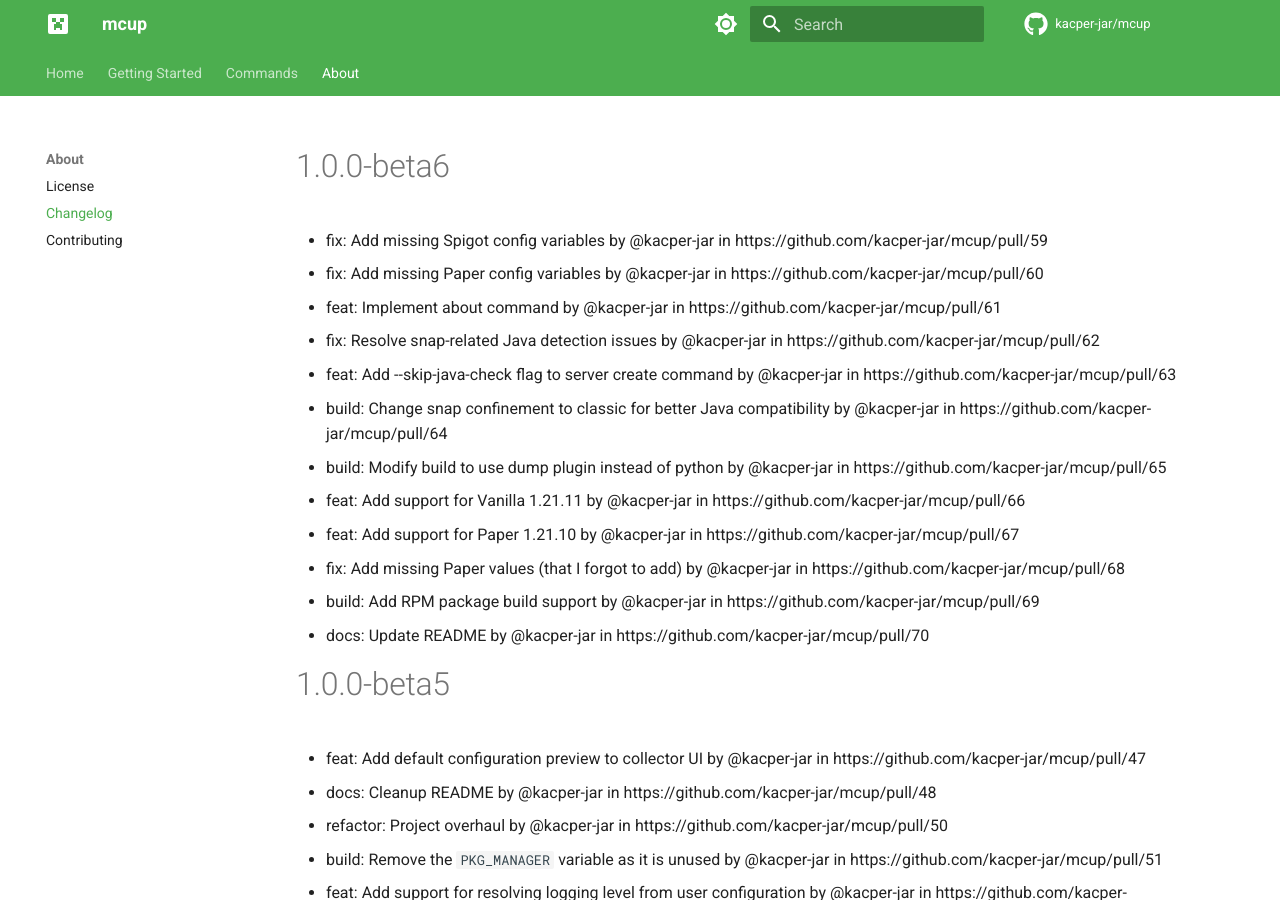
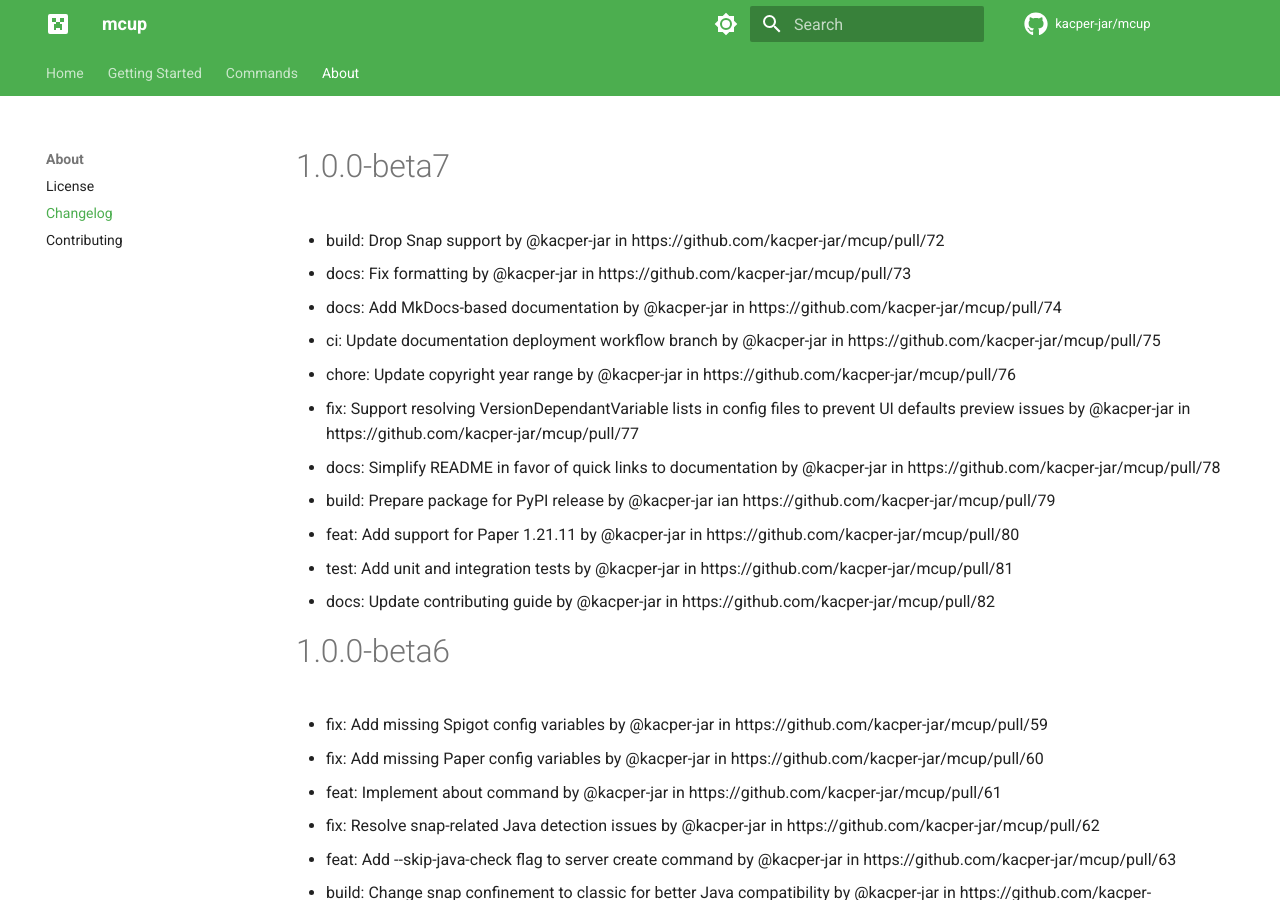
Before and after one commit to kacper-jar/mcup, an MkDocs documentation site: the page built from docs/about/changelog.md, in a window 1280 px wide and 900 px high. Built offline with MkDocs 1.6.1 and Material for MkDocs 9.7.7, drawn with Linux system fonts in a browser that asks for light colours; comment, search, counter and statistics services are not loaded; the version menu is left out.

Commit message:
chore: update changelogs for 1.0.0-beta7 release

```diff
--- a/docs/about/changelog.md
+++ b/docs/about/changelog.md
@@ -1,3 +1,17 @@
+# 1.0.0-beta7
+
+* build: Drop Snap support by @kacper-jar in https://github.com/kacper-jar/mcup/pull/72
+* docs: Fix formatting by @kacper-jar in https://github.com/kacper-jar/mcup/pull/73
+* docs: Add MkDocs-based documentation by @kacper-jar in https://github.com/kacper-jar/mcup/pull/74
+* ci: Update documentation deployment workflow branch by @kacper-jar in https://github.com/kacper-jar/mcup/pull/75
+* chore: Update copyright year range by @kacper-jar in https://github.com/kacper-jar/mcup/pull/76
+* fix: Support resolving VersionDependantVariable lists in config files to prevent UI defaults preview issues by @kacper-jar in https://github.com/kacper-jar/mcup/pull/77
+* docs: Simplify README in favor of quick links to documentation by @kacper-jar in https://github.com/kacper-jar/mcup/pull/78
+* build: Prepare package for PyPI release by @kacper-jar ian https://github.com/kacper-jar/mcup/pull/79
+* feat: Add support for Paper 1.21.11 by @kacper-jar in https://github.com/kacper-jar/mcup/pull/80
+* test: Add unit and integration tests by @kacper-jar in https://github.com/kacper-jar/mcup/pull/81
+* docs: Update contributing guide by @kacper-jar in https://github.com/kacper-jar/mcup/pull/82
+
 # 1.0.0-beta6
 
 * fix: Add missing Spigot config variables by @kacper-jar in https://github.com/kacper-jar/mcup/pull/59
```
Also changed, not shown: 2 other files.
